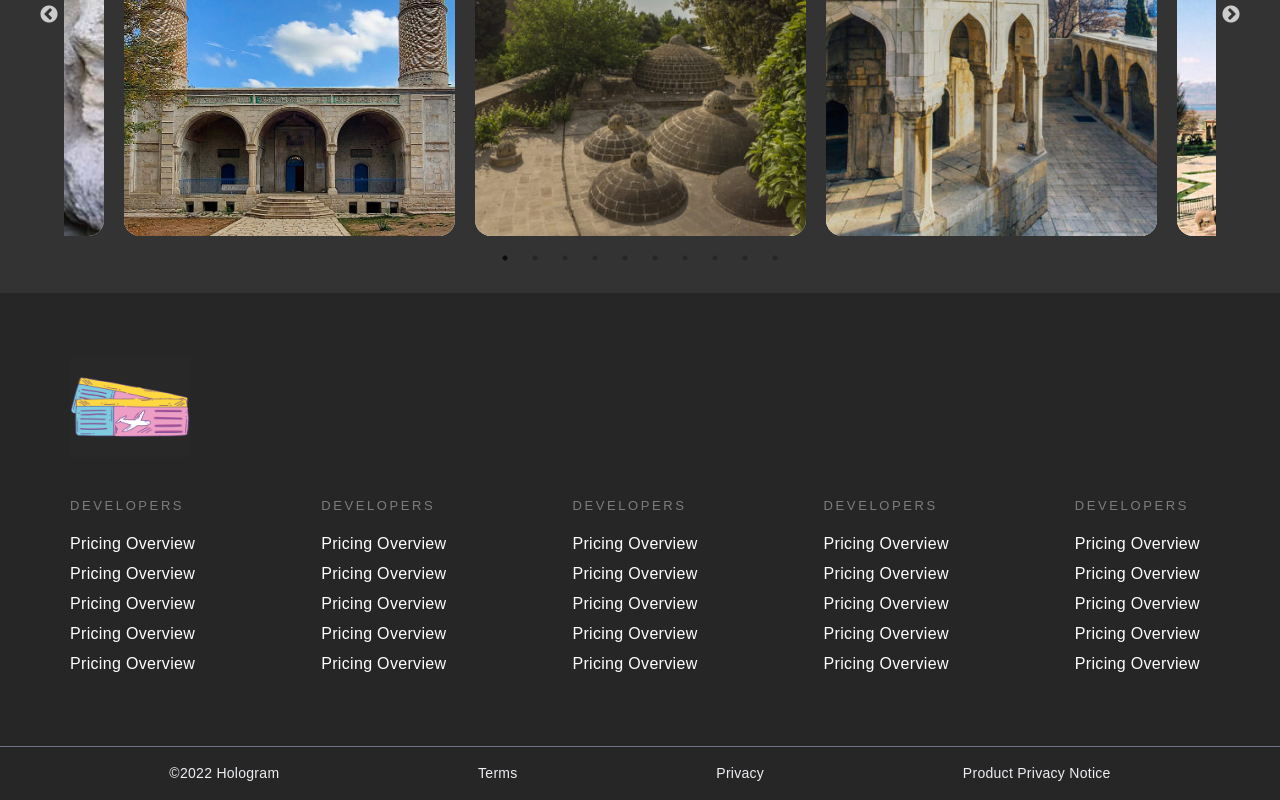
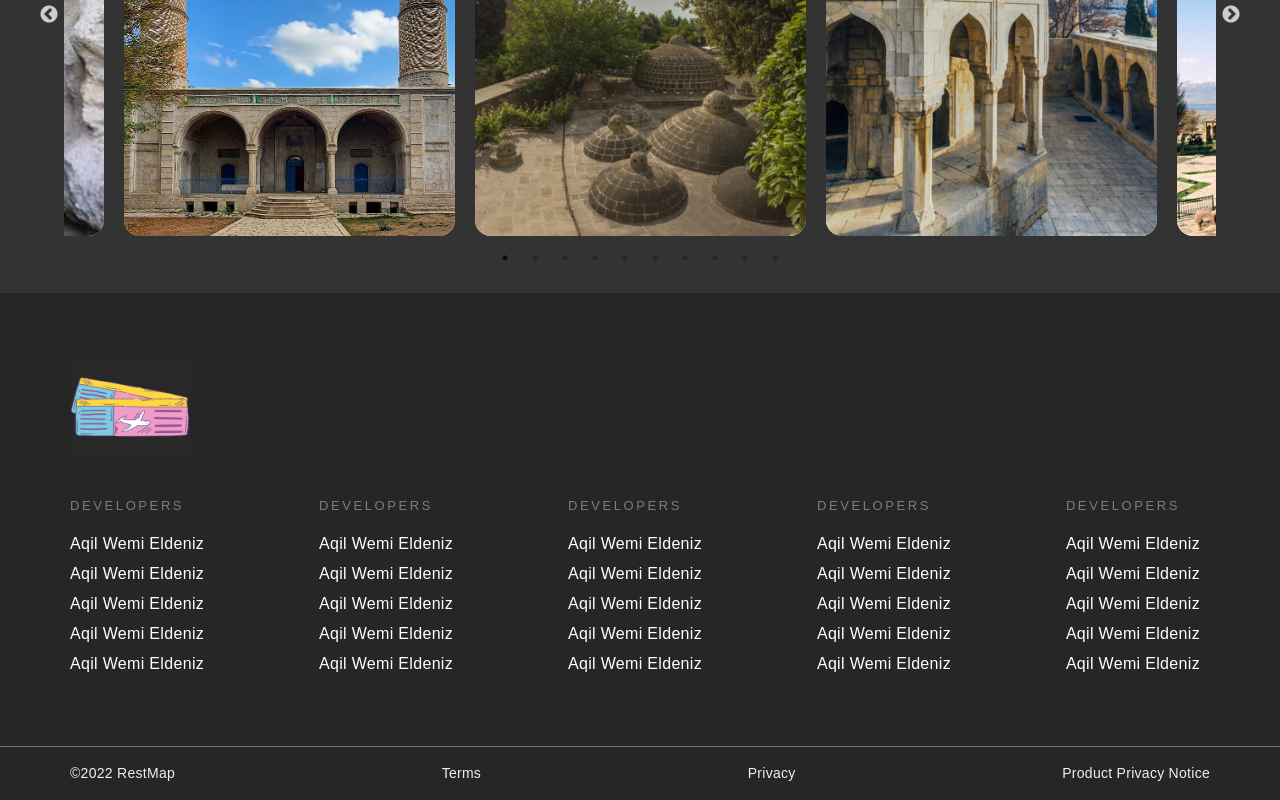
Before and after one commit to EldanizQa/Bufet, a React (Create React App) app in the folder bufet/: page / in a window 1280 px wide. Shown: the part 1164-1964 px from the top of the page. Built offline with nearby package versions, Linux system fonts and the light colour scheme.

Commit message:
aqil's changes map method

```diff
--- a/bufet/src/components/Azerbaijan/Azerbaijan.js
+++ b/bufet/src/components/Azerbaijan/Azerbaijan.js
@@ -12,7 +12,6 @@ const markerIcon = L.icon({
   iconSize: [35, 40],
 });
 const center = [40.367421050763554, 48.15512358371176];
-
 const Azerbaijan = () => {
   const sliderObj = [
     {
@@ -76,6 +75,32 @@ const Azerbaijan = () => {
         "Yukhari Govhar Agha Mosque or Shusha Friday Mosque is the oldest mosque built in the central square of Shusha. The mosque is registered by the Ministry of Culture and Tourism of the Republic of Azerbaijan as a historical and cultural monument of national importance. The construction of the Upper Govhar Agha Mosque was carried out in four stages. The first mosque in the area was built of reeds in about 1750 by the order of Panahali khan, the founder of the Karabakh khanate and Shusha fortress, parallel to the Karabakh khan's palace. After Ibrahimkhalil khan came to power in 1768–1769- A new stone mosque was built on the site of the reed mosque. In the first half of the 19th century, with the financial support of Govhar agha, a third mosque with a double minaret was built on the site of Ibrahimkhalil khan's dilapidated mosque. 1883- The fourth and last Friday mosque of Shusha was built on the site of the third mosque on the basis of Govhar aga's financial resources.",
     },
   ];
+  const markers = [
+    {
+      id: "1",
+      positions: [39.27187552341733, 45.40949814987457],
+      title: "Naxcivan-столица Нахичеванской Автономной Республики",
+      link: "/nakhchivan",
+    },
+    {
+      id: "2",
+      positions: [41.37480125307747, 48.539552838440464],
+      title: "Quba",
+      link: "/quba",
+    },
+    {
+      id: "3",
+      positions: [40.411089277947596, 49.876886131147195],
+      title: "Baku",
+      link: "/baku",
+    },
+    {
+      id: "4",
+      positions: [39.75329240226435, 46.74566736831197],
+      title: "Şuşa",
+      link: "/shusha",
+    },
+  ];
   return (
     <>
       <div className="map-div">
@@ -99,43 +124,15 @@ const Azerbaijan = () => {
       zoomControl={false}
       >
       </ZoomControl> */}
-          <Marker
-            position={[39.27187552341733, 45.40949814987457]}
-            icon={markerIcon}
-          >
-            <Popup>
-              <Link to="/nakhchivan">
-                Naxcivan-столица Нахичеванской Автономной Республики
-              </Link>
-            </Popup>
-          </Marker>
 
-          <Marker
-            position={[41.37480125307747, 48.539552838440464]}
-            icon={markerIcon}
-          >
-            <Popup>
-              <Link to="/quba">Quba</Link>
-            </Popup>
-          </Marker>
+          {markers.map((marker) => (
+            <Marker position={marker.positions} icon={markerIcon}>
+              <Popup>
+                <Link to={marker.link}>{marker.title}</Link>
+              </Popup>
+            </Marker>
+          ))}
 
-          <Marker
-            position={[40.411089277947596, 49.876886131147195]}
-            icon={markerIcon}
-          >
-            <Popup>
-              <Link to="/baku">Baki</Link>
-            </Popup>
-          </Marker>
-
-          <Marker
-            position={[39.75329240226435, 46.74566736831197]}
-            icon={markerIcon}
-          >
-            <Popup>
-              <Link to="/shusha">Şuşa</Link>
-            </Popup>
-          </Marker>
           {statesData.features.map((state) => {
             const coordinates = state.geometry.coordinates[0].map((item) => [
               item[1],
--- a/bufet/src/components/Footer/Footer.css
+++ b/bufet/src/components/Footer/Footer.css
@@ -76,5 +76,5 @@ h5 {
 
 .footer__copyright {
   display: flex;
-  justify-content: space-around;
+  justify-content: space-between;
 }
--- a/bufet/src/components/Footer/Footer.js
+++ b/bufet/src/components/Footer/Footer.js
@@ -19,19 +19,19 @@ const Footer = () => {
                 <h5 className="footer__title">DEVELOPERS</h5>
                 <ul className="list">
                   <li className="footer__list-item">
-                    <a className="footer__list-link">Pricing Overview</a>
+                    <a className="footer__list-link">Aqil Wemi Eldeniz</a>
                   </li>
                   <li className="footer__list-item">
-                    <a className="footer__list-link">Pricing Overview</a>
+                    <a className="footer__list-link">Aqil Wemi Eldeniz</a>
                   </li>
                   <li className="footer__list-item">
-                    <a className="footer__list-link">Pricing Overview</a>
+                    <a className="footer__list-link">Aqil Wemi Eldeniz</a>
                   </li>
                   <li className="footer__list-item">
-                    <a className="footer__list-link">Pricing Overview</a>
+                    <a className="footer__list-link">Aqil Wemi Eldeniz</a>
                   </li>
                   <li className="footer__list-item">
-                    <a className="footer__list-link">Pricing Overview</a>
+                    <a className="footer__list-link">Aqil Wemi Eldeniz</a>
                   </li>
                 </ul>
               </div>
@@ -39,19 +39,19 @@ const Footer = () => {
                 <h5 className="footer__title">DEVELOPERS</h5>
                 <ul className="list">
                   <li className="footer__list-item">
-                    <a className="footer__list-link">Pricing Overview</a>
+                    <a className="footer__list-link">Aqil Wemi Eldeniz</a>
                   </li>
                   <li className="footer__list-item">
-                    <a className="footer__list-link">Pricing Overview</a>
+                    <a className="footer__list-link">Aqil Wemi Eldeniz</a>
                   </li>
                   <li className="footer__list-item">
-                    <a className="footer__list-link">Pricing Overview</a>
+                    <a className="footer__list-link">Aqil Wemi Eldeniz</a>
                   </li>
                   <li className="footer__list-item">
-                    <a className="footer__list-link">Pricing Overview</a>
+                    <a className="footer__list-link">Aqil Wemi Eldeniz</a>
                   </li>
                   <li className="footer__list-item">
-                    <a className="footer__list-link">Pricing Overview</a>
+                    <a className="footer__list-link">Aqil Wemi Eldeniz</a>
                   </li>
                 </ul>
               </div>
@@ -59,19 +59,19 @@ const Footer = () => {
                 <h5 className="footer__title">DEVELOPERS</h5>
                 <ul className="list">
                   <li className="footer__list-item">
-                    <a className="footer__list-link">Pricing Overview</a>
+                    <a className="footer__list-link">Aqil Wemi Eldeniz</a>
                   </li>
                   <li className="footer__list-item">
-                    <a className="footer__list-link">Pricing Overview</a>
+                    <a className="footer__list-link">Aqil Wemi Eldeniz</a>
                   </li>
                   <li className="footer__list-item">
-                    <a className="footer__list-link">Pricing Overview</a>
+                    <a className="footer__list-link">Aqil Wemi Eldeniz</a>
                   </li>
                   <li className="footer__list-item">
-                    <a className="footer__list-link">Pricing Overview</a>
+                    <a className="footer__list-link">Aqil Wemi Eldeniz</a>
                   </li>
                   <li className="footer__list-item">
-                    <a className="footer__list-link">Pricing Overview</a>
+                    <a className="footer__list-link">Aqil Wemi Eldeniz</a>
                   </li>
                 </ul>
               </div>
@@ -79,19 +79,19 @@ const Footer = () => {
                 <h5 className="footer__title">DEVELOPERS</h5>
                 <ul className="list">
                   <li className="footer__list-item">
-                    <a className="footer__list-link">Pricing Overview</a>
+                    <a className="footer__list-link">Aqil Wemi Eldeniz</a>
                   </li>
                   <li className="footer__list-item">
-                    <a className="footer__list-link">Pricing Overview</a>
+                    <a className="footer__list-link">Aqil Wemi Eldeniz</a>
                   </li>
                   <li className="footer__list-item">
-                    <a className="footer__list-link">Pricing Overview</a>
+                    <a className="footer__list-link">Aqil Wemi Eldeniz</a>
                   </li>
                   <li className="footer__list-item">
-                    <a className="footer__list-link">Pricing Overview</a>
+                    <a className="footer__list-link">Aqil Wemi Eldeniz</a>
                   </li>
                   <li className="footer__list-item">
-                    <a className="footer__list-link">Pricing Overview</a>
+                    <a className="footer__list-link">Aqil Wemi Eldeniz</a>
                   </li>
                 </ul>
               </div>
@@ -99,19 +99,19 @@ const Footer = () => {
                 <h5 className="footer__title">DEVELOPERS</h5>
                 <ul className="list">
                   <li className="footer__list-item">
-                    <a className="footer__list-link">Pricing Overview</a>
+                    <a className="footer__list-link">Aqil Wemi Eldeniz</a>
                   </li>
                   <li className="footer__list-item">
-                    <a className="footer__list-link">Pricing Overview</a>
+                    <a className="footer__list-link">Aqil Wemi Eldeniz</a>
                   </li>
                   <li className="footer__list-item">
-                    <a className="footer__list-link">Pricing Overview</a>
+                    <a className="footer__list-link">Aqil Wemi Eldeniz</a>
                   </li>
                   <li className="footer__list-item">
-                    <a className="footer__list-link">Pricing Overview</a>
+                    <a className="footer__list-link">Aqil Wemi Eldeniz</a>
                   </li>
                   <li className="footer__list-item">
-                    <a className="footer__list-link">Pricing Overview</a>
+                    <a className="footer__list-link">Aqil Wemi Eldeniz</a>
                   </li>
                 </ul>
               </div>
@@ -124,7 +124,7 @@ const Footer = () => {
           <div className="footer__content">
             <div className="footer__copyright">
               <div>
-                <a>©2022 Hologram</a>
+                <a>©2022 RestMap</a>
               </div>
               <div>
                 <a>Terms</a>
--- a/bufet/src/components/Header/Header.css
+++ b/bufet/src/components/Header/Header.css
@@ -73,7 +73,7 @@
   .nav-links-mobile {
     display: block;
     list-style: none;
-    background-color: rgb(106, 114, 132);
+    background-color: rgb(38, 38, 38);
     left: 0;
     top: 75px;
     transition: all 0.5s ease-out;
```
